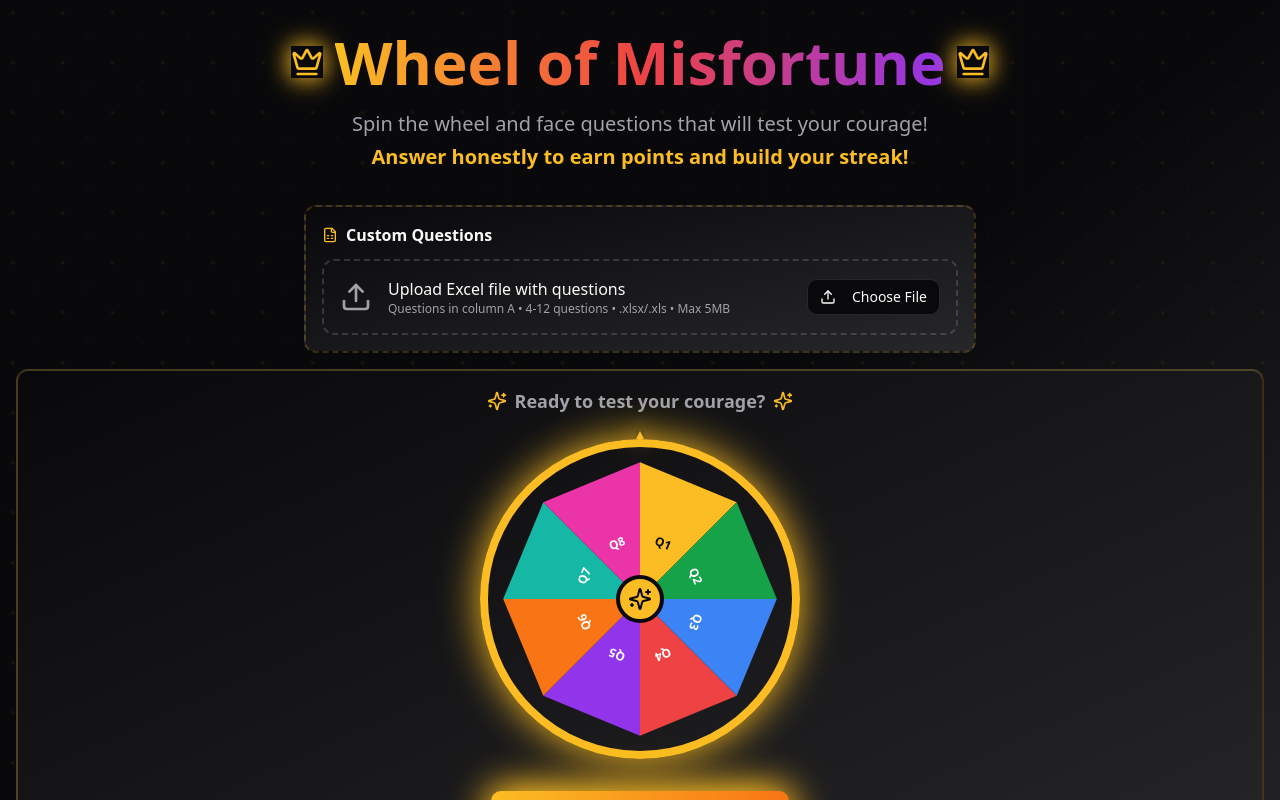
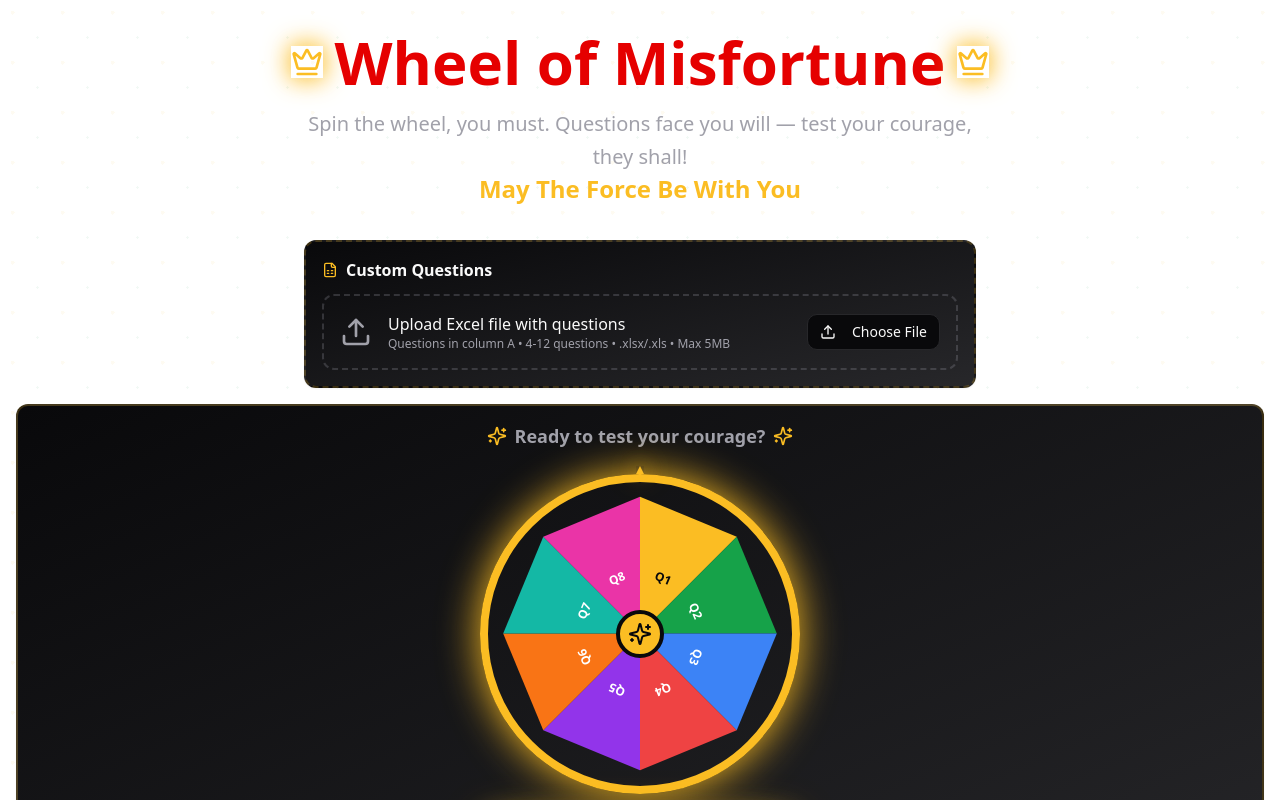
Before and after one commit to itopia-tech/spin-a-whirl-quiz, a React (Vite) app: page / in a window 1280 px wide. Shown: the top 800 px of the page. Built offline with nearby package versions, Linux system fonts and the light colour scheme.

Commit message:
Refactor text and colors
Update background to white, title to red, and modify game phrases with increased font size for the answer prompt.

```diff
--- a/src/pages/Index.tsx
+++ b/src/pages/Index.tsx
@@ -48,7 +48,7 @@ const Index = () => {
   };
 
   return (
-    <div className="min-h-screen bg-gradient-to-br from-background via-background to-muted">
+    <div className="min-h-screen bg-white">
       {/* Background Pattern */}
       <div className="absolute inset-0 opacity-5">
         <div className="absolute inset-0" style={{
@@ -63,16 +63,16 @@ const Index = () => {
         <div className="text-center mb-8">
           <div className="flex items-center justify-center gap-3 mb-4">
             <Crown className="w-8 h-8 text-primary animate-glow" />
-            <h1 className="text-4xl md:text-6xl font-bold bg-gradient-to-r from-primary via-wheel-ruby to-wheel-purple bg-clip-text text-transparent">
+            <h1 className="text-4xl md:text-6xl font-bold" style={{ color: '#E50000' }}>
               Wheel of Misfortune
             </h1>
             <Crown className="w-8 h-8 text-primary animate-glow" />
           </div>
 
           <p className="text-xl text-muted-foreground max-w-2xl mx-auto leading-relaxed">
-            Spin the wheel and face questions that will test your courage!
+            Spin the wheel, you must. Questions face you will — test your courage, they shall!
             <br />
-            <span className="text-primary font-semibold">Answer honestly to earn points and build your streak!</span>
+            <span className="text-primary font-semibold text-2xl">May The Force Be With You</span>
           </p>
         </div>
 
```
